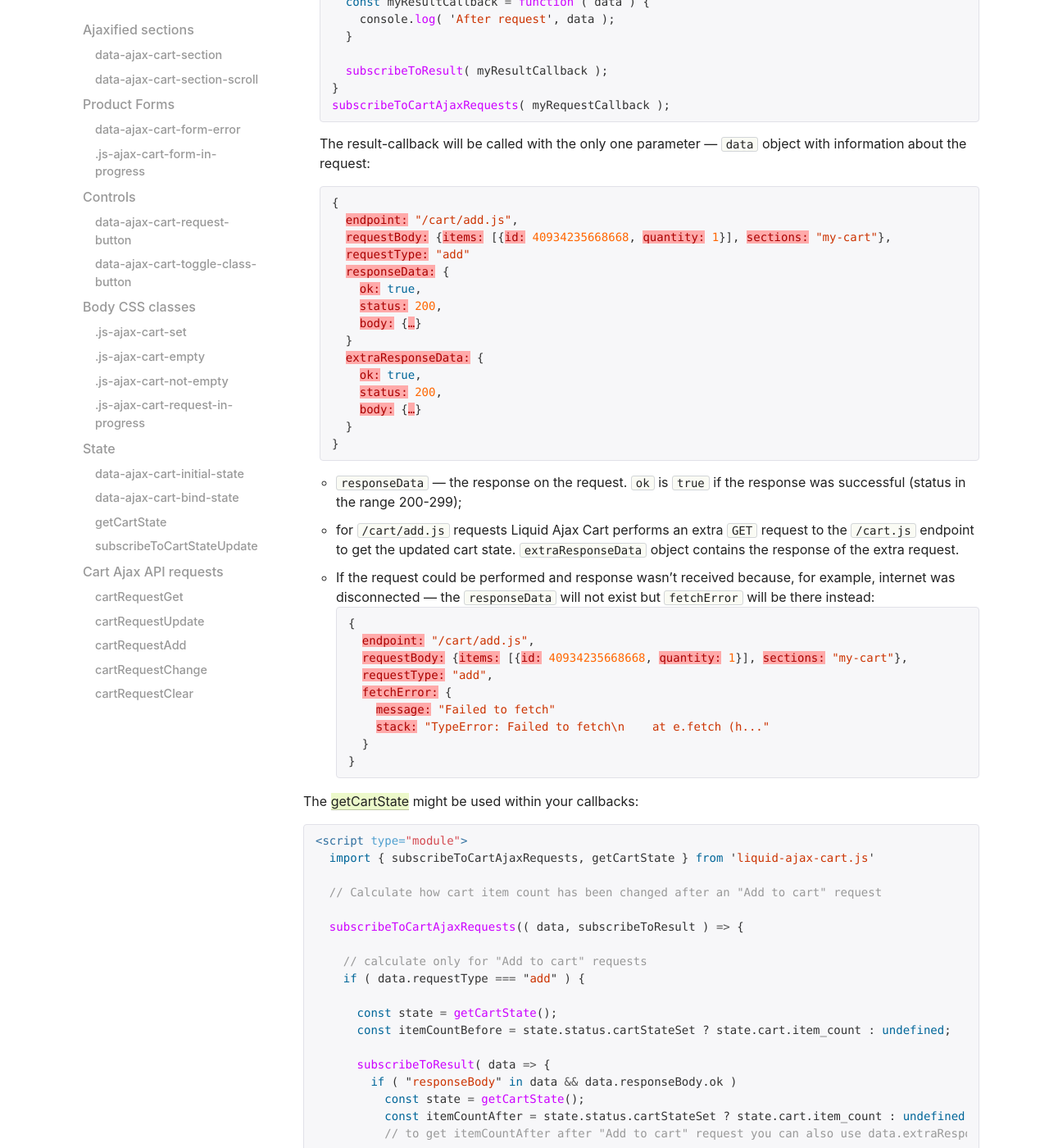
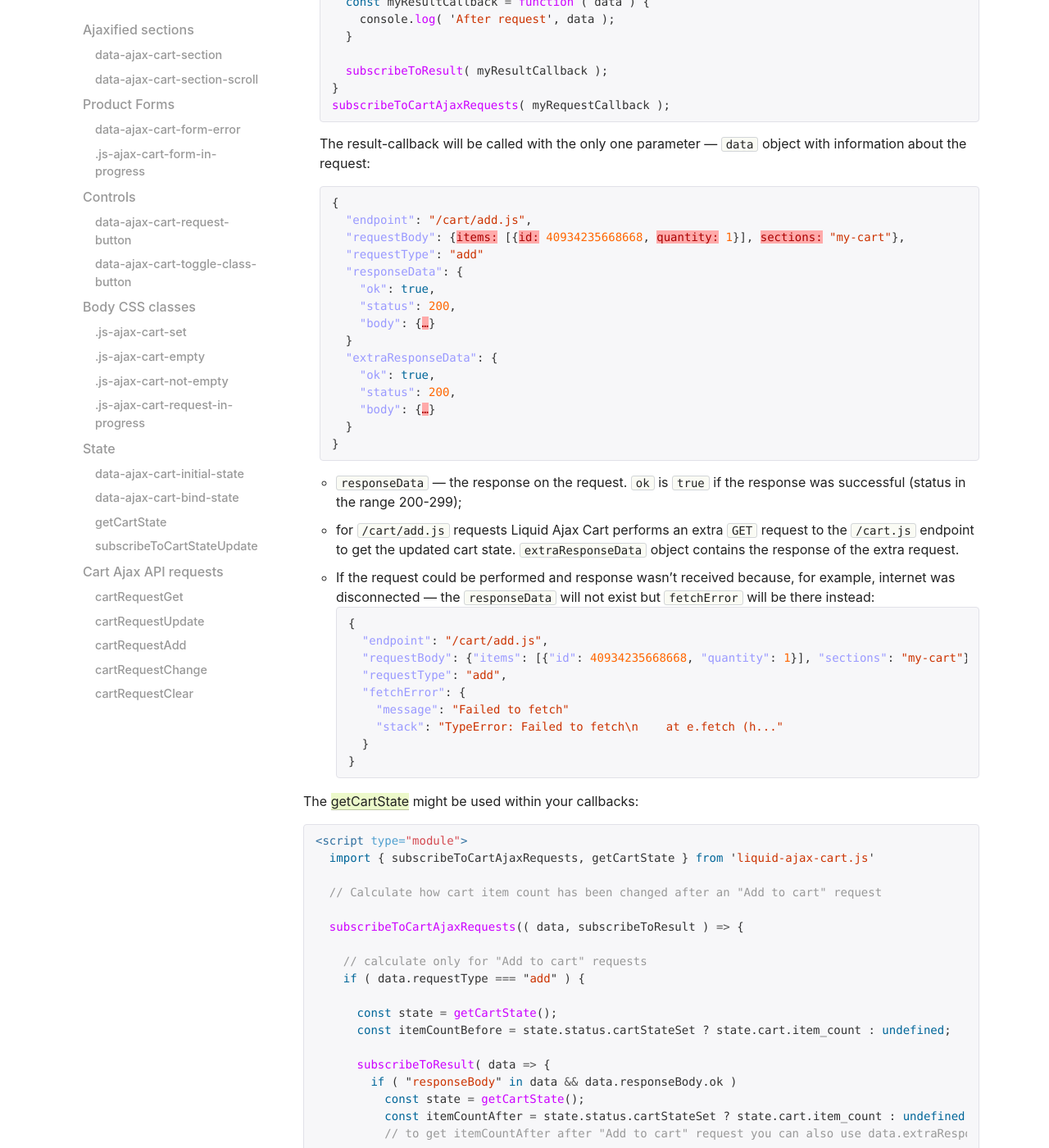
Before and after one commit to EvgeniyMukhamedjanov/liquid-ajax-cart, a Jekyll site: the page built from docs/reference/subscribeToCartAjaxRequests.md, in a window 1280 px wide and 1400 px high, scrolled down 719 px. Shown: the whole window at 82% size. Built offline with Jekyll 4.4.1, drawn with Linux system fonts in a browser that asks for light colours; nearby versions of some CDN libraries; our own code applies the rules of GitHub Pages for plain Markdown files; part of the change alters nothing that is shown; some of the changed text lies outside the part shown.

````diff
--- a/docs/reference/subscribeToCartAjaxRequests.md
+++ b/docs/reference/subscribeToCartAjaxRequests.md
@@ -10,9 +10,9 @@ Two parameters will be passed to the callback function:
 - `data` — an object with information about the request:
   ```json
   {
-    endpoint: "/cart/add.js",
-    requestBody: {items: [{id: 40934235668668, quantity: 1}], sections: "my-cart"},
-    requestType: "add"
+    "endpoint": "/cart/add.js",
+    "requestBody": {"items": [{"id": 40934235668668, "quantity": 1}], "sections": "my-cart"},
+    "requestType": "add"
   }
   ```
   - `requestBody` is `undefined` for `GET` requests, JSON or [FormData](https://developer.mozilla.org/en-US/docs/Web/API/FormData) object for `POST` requests;
@@ -33,18 +33,18 @@ Two parameters will be passed to the callback function:
   The result-callback will be called with the only one parameter — `data` object with information about the request:
   ```json
   {
-    endpoint: "/cart/add.js",
-    requestBody: {items: [{id: 40934235668668, quantity: 1}], sections: "my-cart"},
-    requestType: "add"
-    responseData: {
-      ok: true,
-      status: 200,
-      body: {…}
+    "endpoint": "/cart/add.js",
+    "requestBody": {items: [{id: 40934235668668, quantity: 1}], sections: "my-cart"},
+    "requestType": "add"
+    "responseData": {
+      "ok": true,
+      "status": 200,
+      "body": {…}
     }
-    extraResponseData: {
-      ok: true,
-      status: 200,
-      body: {…}
+    "extraResponseData": {
+      "ok": true,
+      "status": 200,
+      "body": {…}
     }
   }
   ```
@@ -53,12 +53,12 @@ Two parameters will be passed to the callback function:
   - If the request could be performed and response wasn't received because, for example, internet was disconnected — the `responseData` will not exist but `fetchError` will be there instead:
     ```json
     {
-      endpoint: "/cart/add.js",
-      requestBody: {items: [{id: 40934235668668, quantity: 1}], sections: "my-cart"},
-      requestType: "add",
-      fetchError: {
-        message: "Failed to fetch"
-        stack: "TypeError: Failed to fetch\n    at e.fetch (h..."
+      "endpoint": "/cart/add.js",
+      "requestBody": {"items": [{"id": 40934235668668, "quantity": 1}], "sections": "my-cart"},
+      "requestType": "add",
+      "fetchError": {
+        "message": "Failed to fetch"
+        "stack": "TypeError: Failed to fetch\n    at e.fetch (h..."
       }
     }
     ```
````
